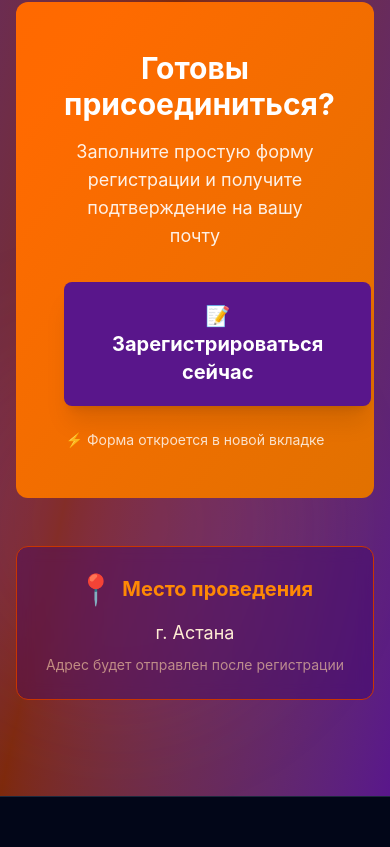
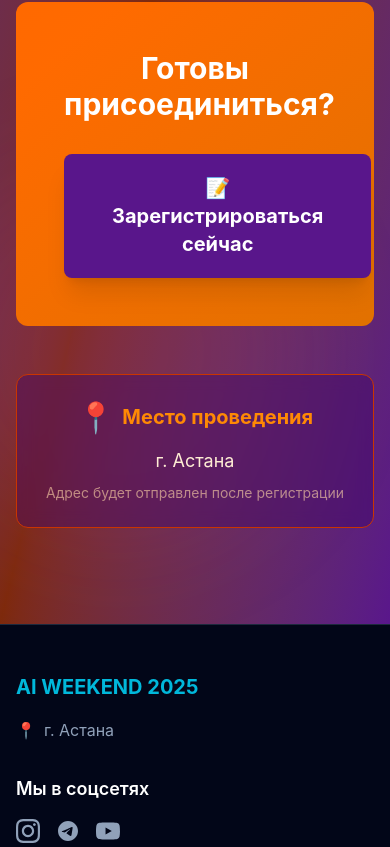
Before and after one commit to bakytzhanovaaigerimk-commits/ai-weekend-landing, a Next.js app: page / in a window 390 px wide. Shown: the part 3282-4129 px from the top of the page. Built offline with nearby package versions, Linux system fonts and the light colour scheme.

Commit message:
Remove form description text

```diff
--- a/app/components/RegistrationForm.tsx
+++ b/app/components/RegistrationForm.tsx
@@ -47,21 +47,15 @@ export default function RegistrationForm() {
           <div className="absolute inset-0 bg-gradient-to-r from-transparent via-white/20 to-transparent transform -skew-x-12 translate-x-[-200%] group-hover:translate-x-[200%] transition-transform duration-1000"></div>
 
           <div className="relative z-10">
-            <h3 className="text-3xl md:text-4xl font-bold text-white mb-4">
+            <h3 className="text-3xl md:text-4xl font-bold text-white mb-8">
               Готовы присоединиться?
             </h3>
-            <p className="text-white/90 text-lg mb-8 max-w-2xl mx-auto">
-              Заполните простую форму регистрации и получите подтверждение на вашу почту
-            </p>
             <button
               onClick={handleRegisterClick}
               className="bg-purple-900 text-white font-bold px-12 py-5 text-xl hover:bg-purple-800 transition-all shadow-xl hover:shadow-2xl transform hover:scale-105 hover:-translate-y-1 rounded-lg"
             >
               📝 Зарегистрироваться сейчас
             </button>
-            <p className="text-white/80 text-sm mt-6">
-              ⚡ Форма откроется в новой вкладке
-            </p>
           </div>
         </div>
 
```
